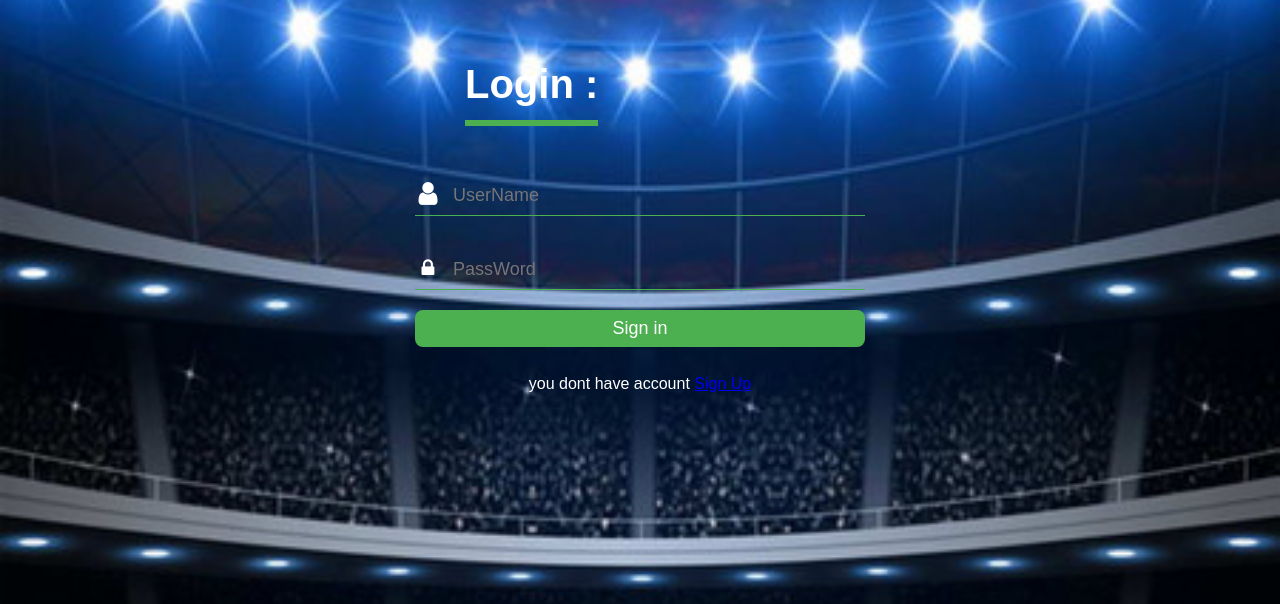
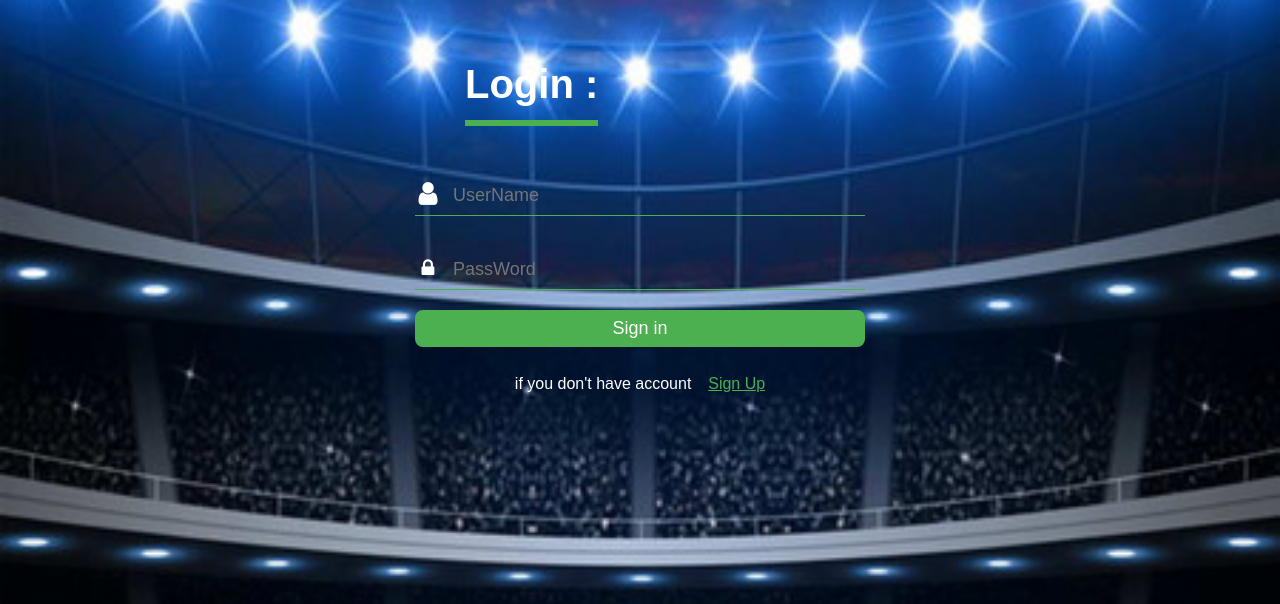
Before and after one commit to Abderrahmane-Oubbaih/Football_scores, a PHP site: page /SignIn.php in a window 1280 px wide. Shown: the part 196-800 px from the top of the page. Run offline with PHP 8.4, Linux system fonts and the light colour scheme.

Commit message:
update design Sign Up

```diff
--- a/Css/StyleSignIn.css
+++ b/Css/StyleSignIn.css
@@ -70,3 +70,7 @@ p{
    text-align: center;
 
 }
+a{
+   color: #4caf50;
+
+}
--- a/SignIn.php
+++ b/SignIn.php
@@ -6,8 +6,9 @@
 </head>
 <body>
 <div class="login-box">
+	<form action="#">
+<h1>Login :</h1>
 
-<h1>Login :</h1>
 <div class="textbox">
 	<i class="fa fa-user fa-lg fa-fw" aria-hidden="true"></i>
 	<input type="text" name="" value="" placeholder="UserName">
@@ -19,7 +20,8 @@
 </div>
 <input class="btn" type="button" name="" value="Sign in">
 <br>
-<p>you dont have account <a href="Login/Inscription_Login.php">Sign Up</a> </p>
+<p> if you don't have account &ensp; <a href="Login/Inscription_Login.php" >  Sign Up</a> </p>
+</form>
 </div>
 </body>
 </html>
```
